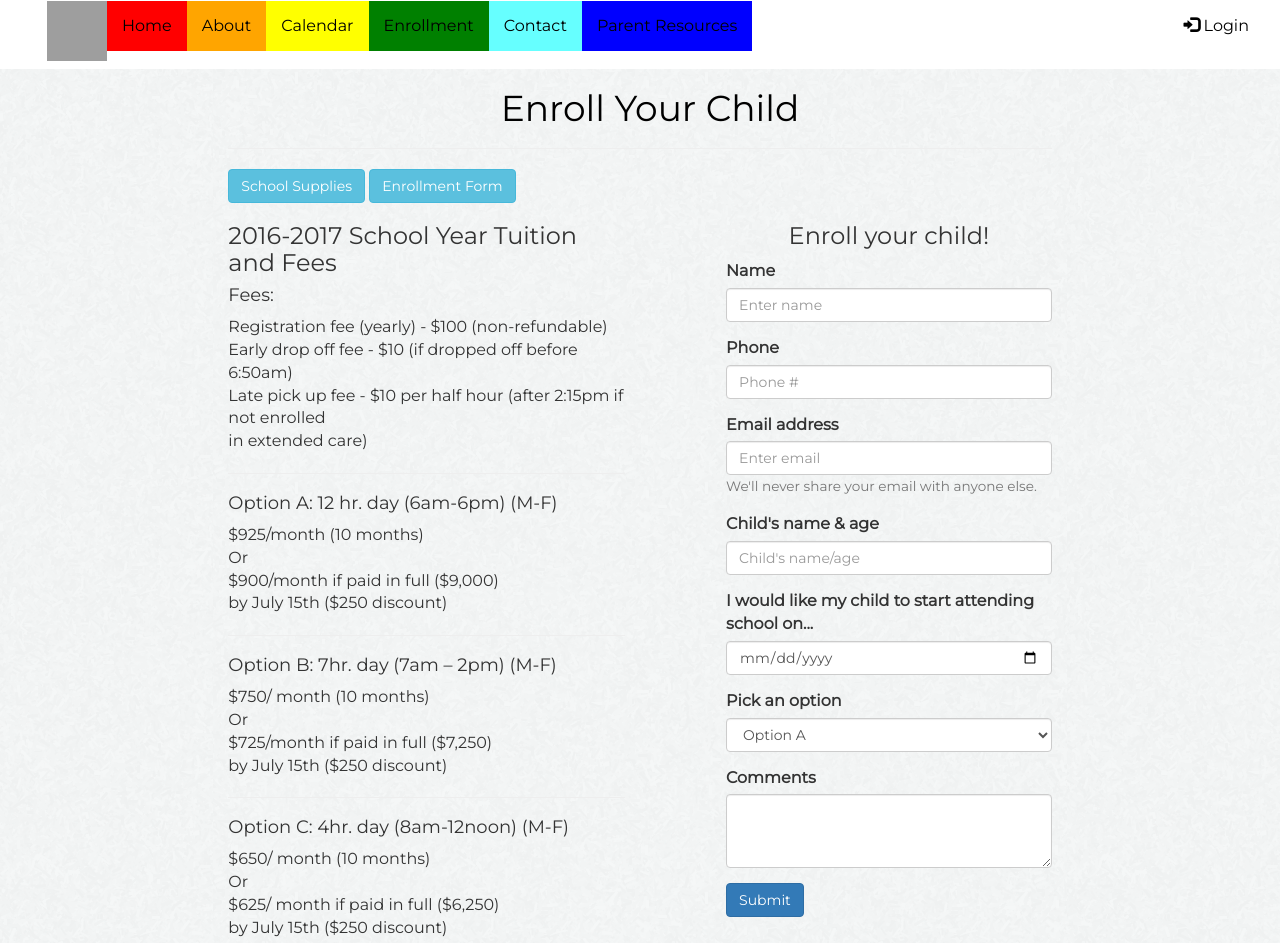
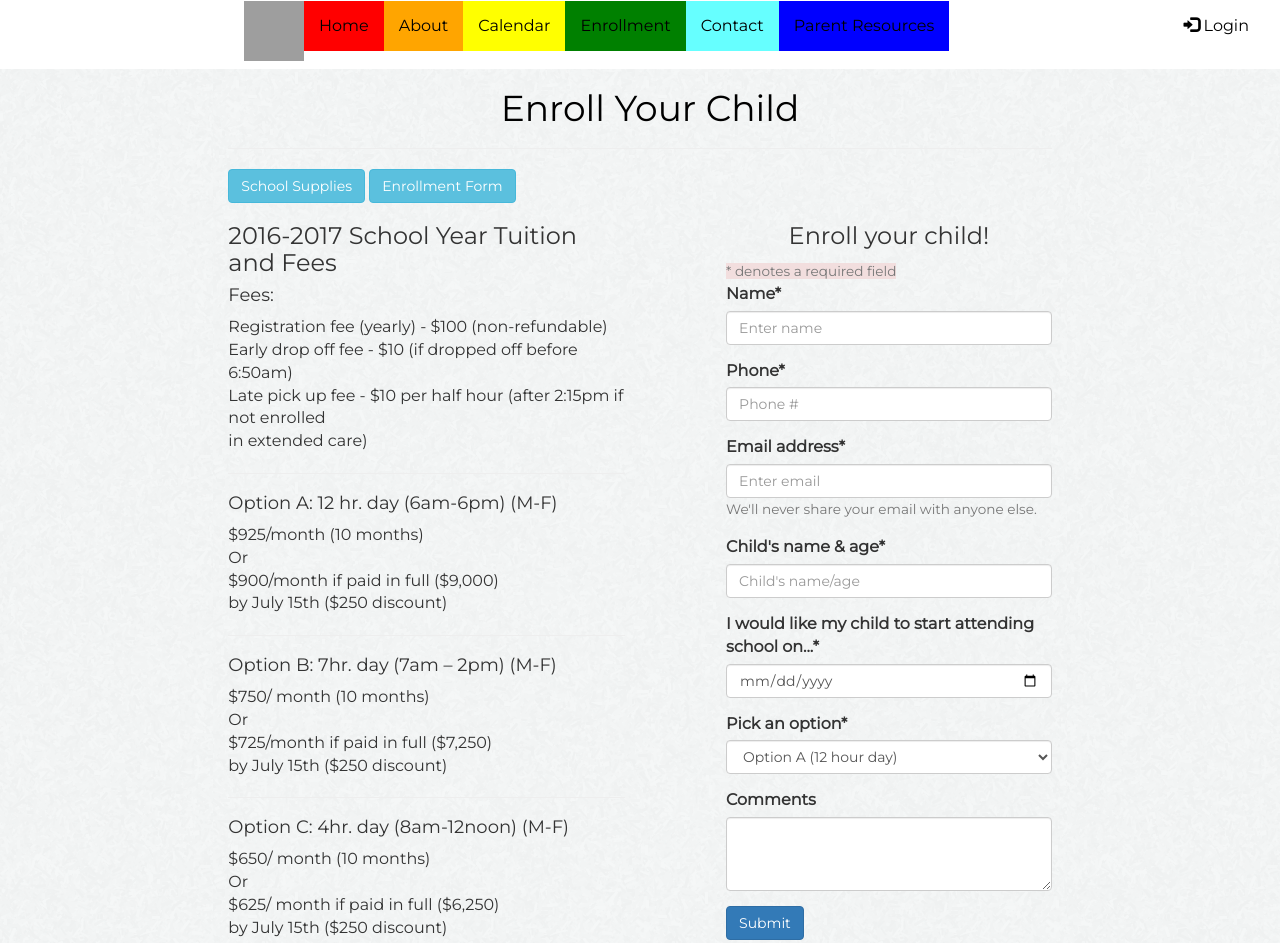
Before and after one commit to Script-Kiddies-LLC/namakprep, a website: page public/admission.html in a window 1280 px wide. Shown: the top 943 px of the page. Drawn offline with nearby package versions, Linux system fonts and the light colour scheme; grey boxes are pictures that could not be loaded.

Commit message:
Changes to nav, forms, and calendar

```diff
--- a/public/admission.html
+++ b/public/admission.html
@@ -19,6 +19,10 @@
         </button>
         <a class="navbar-brand" href="#">Logo</a>
       </div> -->
+			<div class="row">
+			<div class="col-sm-2">
+			</div>
+			<div class="col-sm-10">
       <div class="collapse navbar-collapse" id="myNavbar">
         <ul class="nav navbar-nav">
           <li class="active"><img src="//nebula.wsimg.com/152ed0bd2be706aa400ea609615f8e86?AccessKeyId=2341D4BB9DE0A3392676&disposition=0&alloworigin=1" height="60" width="60"></li>
@@ -28,15 +32,15 @@
           <li style="background-color: green"><a href="admission.html">Enrollment</a></li>
 					<li style="background-color: #66ffff"><a href="contact.html">Contact</a></li>
           <li style="background-color: blue"><a href="parents.html">Parent Resources</a></li>
-					<li style="width:400px;"></li>
         </ul>
         <ul class="nav navbar-nav navbar-right">
           <li><a href="login.html"><span class="glyphicon glyphicon-log-in"></span> Login</a></li>
         </ul>
       </div>
+		</div>
+		</div>
     </div>
   </nav>
-
   <div class="container-fluid text-center">
     <div class="row content">
 			<div class="col-sm-2 sidenav">
@@ -79,39 +83,41 @@
 					</div>
 					<div class="col-sm-5 text-left">
 						<h3 style="text-align: center">Enroll your child!</h3>
-						<form method="post">
+						<small class="form-text text-muted bg-danger">* denotes a required field</small>
+						<form action="http://formspree.io/ttejero@hawaii.edu" method="post">
+							<input type="hidden" name="_next" value="thankyou.html" />
 						  <div class="form-group">
-						    <label for="name">Name</label>
-						    <input type="text" class="form-control" id="name" placeholder="Enter name">
+						    <label for="name">Name*</label>
+						    <input type="text" name="parName" class="form-control" id="name" placeholder="Enter name" required>
 						  </div>
 						  <div class="form-group">
-						    <label for="phone">Phone</label>
-						    <input type="tel" class="form-control" id="phone" placeholder="Phone #">
+						    <label for="phone">Phone*</label>
+						    <input type="tel" name="phone" class="form-control" id="phone" placeholder="Phone #" required>
 						  </div>
 							<div class="form-group">
-								<label for="email">Email address</label>
-								<input type="email" class="form-control" id="email" aria-describedby="emailHelp" placeholder="Enter email">
+								<label for="email">Email address*</label>
+								<input type="email" name="email" class="form-control" id="email" aria-describedby="emailHelp" placeholder="Enter email" required>
 								<small id="emailHelp" class="form-text text-muted">We'll never share your email with anyone else.</small>
 							</div>
 							<div class="form-group">
-								<label for="childna">Child's name & age</label>
-								<input type="text" class="form-control" id="childna" placeholder="Child's name/age">
+								<label for="childna">Child's name & age*</label>
+								<input type="text" name="childNameAge" class="form-control" id="childna" placeholder="Child's name/age" required>
 							</div>
 							<div class="form-group">
-								<label for="date">I would like my child to start attending school on...</label>
-								<input type="date" class="form-control" id="date" placeholder="Enter a date">
+								<label for="date">I would like my child to start attending school on...*</label>
+								<input type="date" name="DoA" class="form-control" id="date" placeholder="Enter a date" required>
 							</div>
 						  <div class="form-group">
-						    <label for="option">Pick an option</label>
-						    <select class="form-control" id="option">
-						      <option>Option A</option>
-						      <option>Option B</option>
-						      <option>Option C</option>
+						    <label for="option">Pick an option*</label>
+						    <select class="form-control" name="option" id="option" required>
+						      <option>Option A (12 hour day)</option>
+						      <option>Option B (7 hour day)</option>
+						      <option>Option C (4 hour day)</option>
 						    </select>
 							</div>
 						  <div class="form-group">
 						    <label for="exampleTextarea">Comments</label>
-						    <textarea class="form-control" id="exampleTextarea" rows="3"></textarea>
+						    <textarea class="form-control" name="comments" id="exampleTextarea" rows="3"></textarea>
 							</div>
 						  <button type="submit" class="btn btn-primary">Submit</button>
 						</form>
--- a/public/css/styles.css
+++ b/public/css/styles.css
@@ -36,7 +36,7 @@ body {
   margin-bottom: 0;
   border-radius: 0;
   background-color: #fff;
-  text-align: center;
+  text-align: left;
 }
 .navbar .navbar-nav {
    display: inline-block;
@@ -48,7 +48,7 @@ button > a {
 }
 
 .navbar .navbar-collapse {
-   text-align: center;
+   text-align: left;
 }
 
 /* Set height of the grid so .sidenav can be 100% (adjust as needed) */
```
Also changed, not shown: public/about.html (+7 -2 lines), public/blog.html (+6 -1 lines), public/calendar.html (+9 -4 lines), public/contact.html (+8 -3 lines), public/index.html (+9 -4 lines), public/login.html (+6 -1 lines), public/parents.html (+8 -3 lines), public/profile.html (+6 -1 lines).
